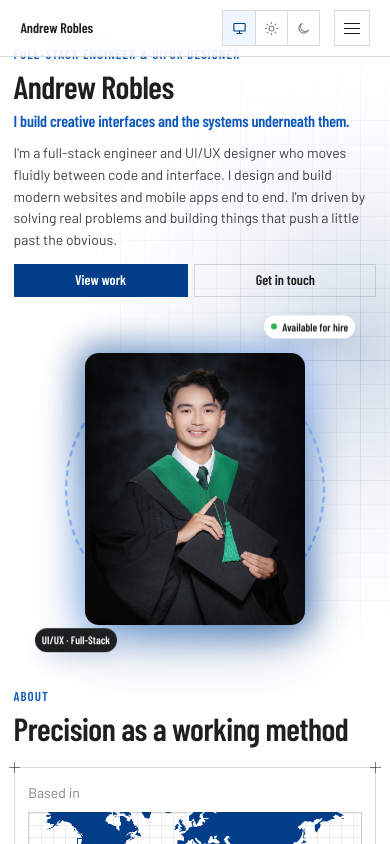
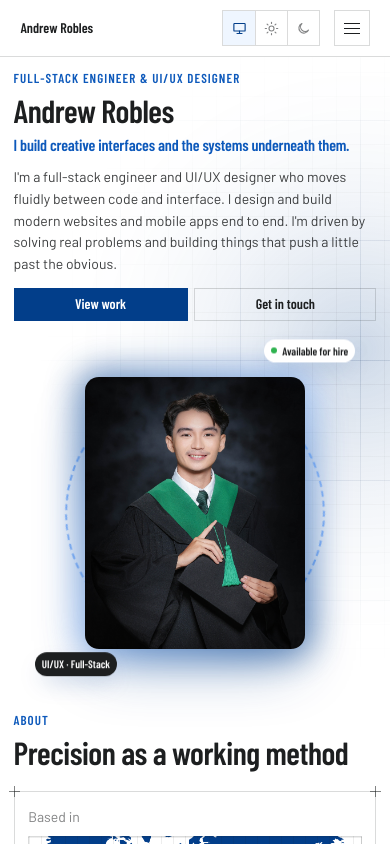
Before and after one commit to Werdddd/werd, a Next.js app: page / in a window 390 px wide. Shown: the top 844 px of the page. Built offline with nearby package versions, Linux system fonts and the light colour scheme.

Commit message:
fix hero text

```diff
--- a/src/components/Hero.module.css
+++ b/src/components/Hero.module.css
@@ -45,7 +45,7 @@
 @media (max-width: 900px) {
   .hero {
     grid-template-columns: 1fr;
-    padding: calc(var(--space-8) + 32px) var(--space-6) var(--space-8);
+    padding: calc(var(--space-8) + 60px) var(--space-6) var(--space-8);
   }
   .tagline {
     font-size: 44px;
@@ -61,7 +61,7 @@
 
 @media (max-width: 560px) {
   .hero {
-    padding: calc(var(--space-8) + 20px) var(--space-4) var(--space-6);
+    padding: calc(var(--space-8) + 44px) var(--space-4) var(--space-6);
     gap: 32px;
   }
   .tagline {
```
